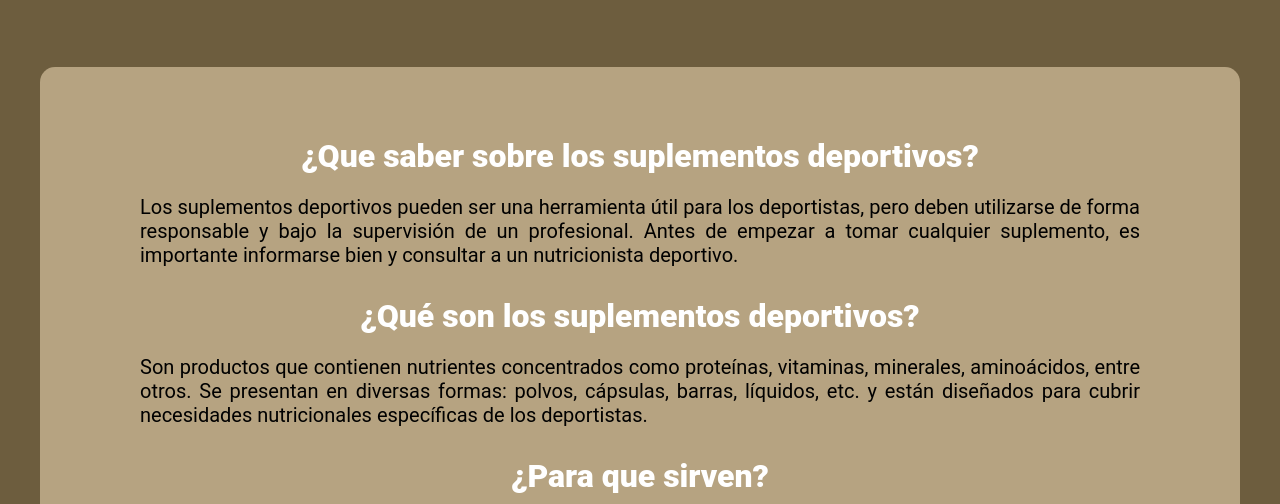
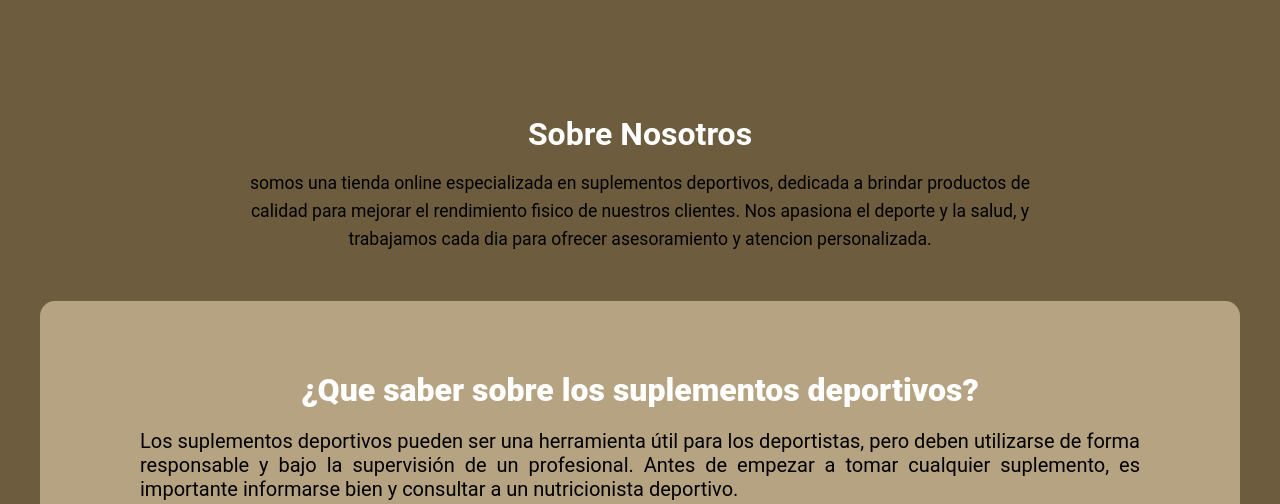
Before and after one commit to BraianHeinrich/integrador-de-java, a plain HTML site: page index.html in a window 1280 px wide. Shown: the part 368-872 px from the top of the page. Drawn offline with nearby package versions, Linux system fonts and the light colour scheme.

Commit message:
31/07/2025

```diff
--- a/assets/styles.css
+++ b/assets/styles.css
@@ -242,6 +242,24 @@ main {
     gap: 20px;
 }
 
+#about {
+    padding: 3rem 2rem;
+    text-align: center;
+
+}
+
+#about h2 {
+    font-size: 2rem;
+    margin-bottom: 1rem;
+}
+
+#about p {
+    max-width: 800px;
+    margin: 0 auto;
+    font-size: 1.1rem;
+    line-height: 1.6;
+    color: black;
+}
 
 /*=== informacion ===*/
 #info {
--- a/index.html
+++ b/index.html
@@ -72,6 +72,15 @@
                 <img src="./assets/imagenes/portada-img.jpg" alt="">
             </div>
         </section>
+        <section id="about">
+            <h2>Sobre Nosotros</h2>
+            <p>
+                somos una tienda online especializada en suplementos deportivos, dedicada a brindar
+                productos de calidad para mejorar el rendimiento fisico de nuestros clientes. Nos apasiona
+                el deporte y la salud, y trabajamos cada dia para ofrecer asesoramiento y atencion personalizada.
+            </p>
+        </section>
+
         <section id="info">
             <h2>¿Que saber sobre los suplementos deportivos?</h2>
             <div class="informacion-1">
```
